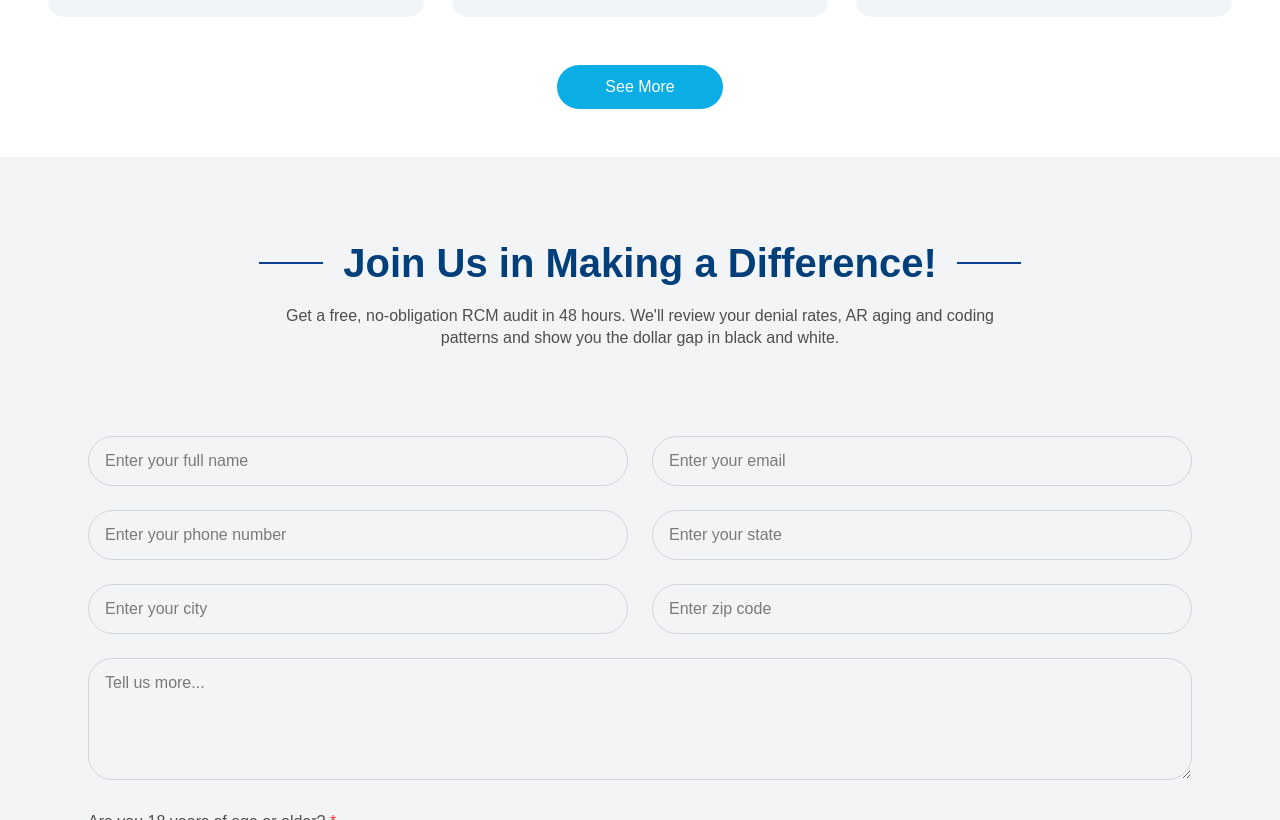
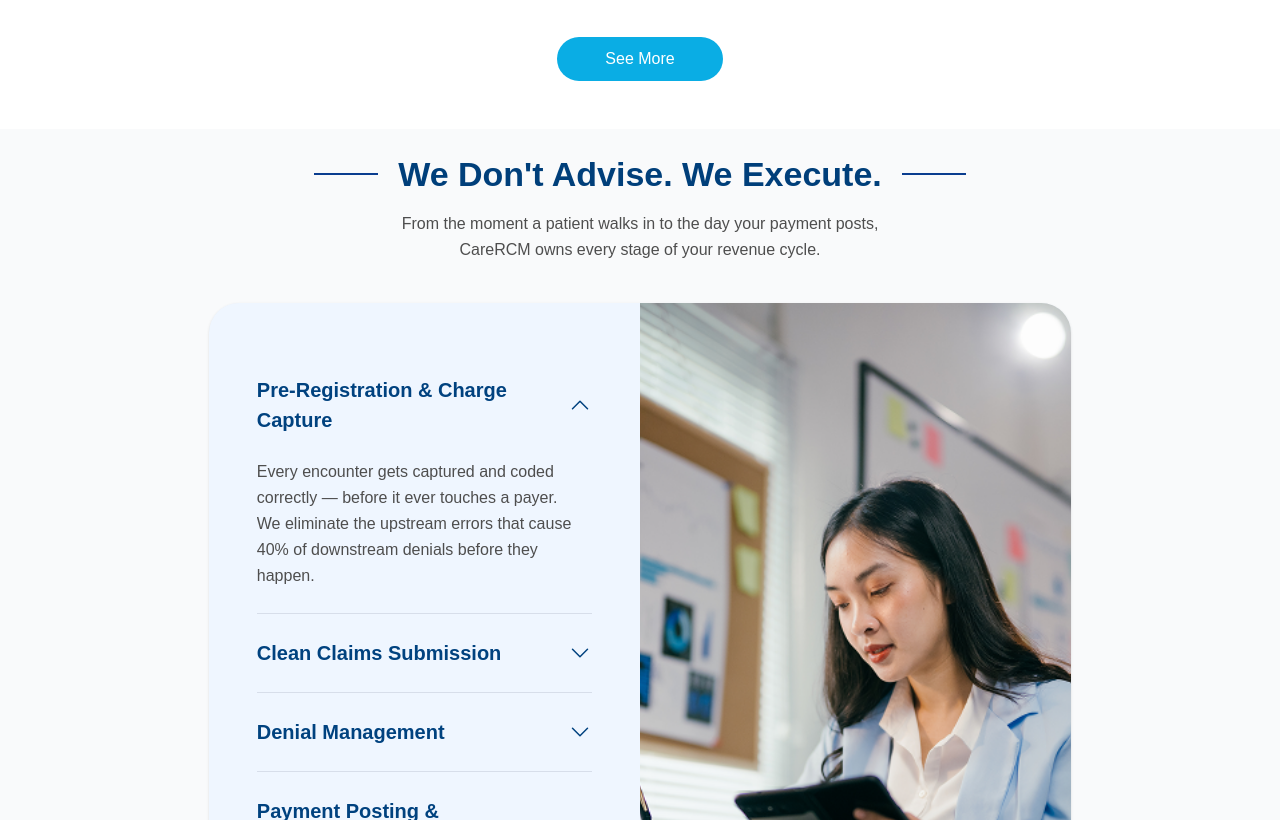
Before and after one commit to virtuosoftacademy-cloud/carercm, a Next.js app: page /About in a window 1280 px wide. Shown: the part 1980-2800 px from the top of the page. Built offline with nearby package versions, Linux system fonts and the light colour scheme.

Commit message:
changes add

```diff
--- a/app/About/page.tsx
+++ b/app/About/page.tsx
@@ -1,5 +1,6 @@
-
+"use client";
 import Image from "next/image";
+import { useState } from "react";
 
 const testimonials = [
   {
@@ -21,7 +22,35 @@ const testimonials = [
     image: "/image 2 (1).png",
   },
 ];
+
+
 const About = () => {
+
+  const [openIndex, setOpenIndex] = useState(0);
+
+  const workflows = [
+    {
+      title: "Pre-Registration & Charge Capture",
+      content: "Every encounter gets captured and coded correctly — before it ever touches a payer. We eliminate the upstream errors that cause 40% of downstream denials before they happen."
+    },
+    {
+      title: "Clean Claims Submission",
+      content: "We submit accurate, payer-specific claims the first time. That means 20-day payments — not 90-day AR nightmares. Your cash flow stops being a guessing game."
+    },
+    {
+      title: "Denial Management",
+      content: "Most practices quietly write off 65% of denied claims. We don't. We chase every denial, identify root causes, and appeal aggressively — turning written-off revenue back into collected cash."
+    },
+    {
+      title: "Payment Posting & Underpayment Recovery",
+      content: "We audit every payment against your contracted fee schedule. Routine payer underpayments go unchallenged at most practices — we catch them and recover them."
+    },
+    {
+      title: "Real-Time Reporting Dashboard",
+      content: "You'll always know your denial rate, AR aging, and collection rate. No surprises. No reactive fire-fighting. Just the clarity to make proactive decisions about your practice."
+    }
+  ];
+
   return (
     <>
       <div className="card w-full p-12 bg-gray-50">
@@ -42,7 +71,7 @@ const About = () => {
               Your Practice Is Losing Up to 30% of Revenue. We Get It Back.
             </p>
 
-            <h1 className="h1">
+            <h1 className="text-lg sm:text-2xl md:text-3xl lg:text-4xl font-semibold leading-tight text-[#003f7a]">
               Stop Leaving $100K–$250K<br />
               on the Table Every Year
             </h1>
@@ -95,7 +124,7 @@ const About = () => {
                 Your Practice Is Losing Up to 30% of Revenue. We Get It Back.
               </p>
 
-              <h1 className="h1">
+              <h1 className="text-lg sm:text-2xl md:text-3xl lg:text-4xl font-semibold leading-tight text-[#003f7a]">
                 Stop Leaving $100K–$250K<br />
                 on the Table Every Year
               </h1>
@@ -123,7 +152,7 @@ const About = () => {
 
       <div className="w-full p-12 bg-white flex justify-center">
         <div className="flex flex-col items-center justify-center max-w-5xl text-center">
-          <h1 className="h1 mb-6">Every Dollar You Earn Should Make It Into Your Account. That's the Only Standard We Work To.</h1>
+          <h1 className="text-lg sm:text-2xl md:text-3xl lg:text-4xl font-semibold leading-tight text-[#003f7a] mb-6">Every Dollar You Earn Should Make It Into Your Account. That's the Only Standard We Work To.</h1>
           <p className="text-xs text-gray leading-relaxed">Most private practices unknowingly surrender 20–30% of their revenue to a system that's rigged against them — payers who delay, deny, and underpay on purpose. We built CareRCM to fight back. Our mission is simple: handle every dollar of your revenue cycle with obsessive precision so you can focus entirely on your patients, not your payer contracts. No billing stress. No lost revenue. No guesswork. Just clean claims, recovered denials, and a practice that runs at its full financial potential.</p>
         </div>
       </div>
@@ -158,7 +187,7 @@ const About = () => {
 
           <div className="flex items-center justify-center gap-3 sm:gap-5 mb-4">
             <span className="block w-10 sm:w-16 h-[2px] bg-[#0a3d8f]" />
-            <h1 className="h1">
+            <h1 className="text-lg sm:text-2xl md:text-3xl lg:text-4xl font-semibold leading-tight text-[#003f7a]">
               Real Practices. Real Recovered Revenue.
             </h1>
             <span className="block w-10 sm:w-16 h-[2px] bg-[#0a3d8f]" />
@@ -205,6 +234,100 @@ const About = () => {
         </div>
 
       </div>
+
+
+
+      <div className="min-h-screen bg-[#f9fafb] flex items-center justify-center p-6">
+        <div className="w-full max-w-[70%]">
+
+          <div className="text-center mb-10">
+            <div className="flex items-center justify-center gap-3 sm:gap-5 mb-4">
+              <span className="block w-10 sm:w-16 h-[2px] bg-[#0a3d8f]" />
+
+              <h1 className="text-lg sm:text-2xl md:text-3xl lg:text-4xl font-semibold leading-tight text-[#003f7a]">
+                We Don't Advise. We Execute.
+              </h1>
+
+              <span className="block w-10 sm:w-16 h-[2px] bg-[#0a3d8f]" />
+            </div>
+
+            <p className="text-gray text-xs leading-relaxed">
+              From the moment a patient walks in to the day your payment posts,
+              <br />
+              CareRCM owns every stage of your revenue cycle.
+            </p>
+          </div>
+
+          <div className="bg-blue-50 rounded-[30px] overflow-hidden shadow-sm">
+            <div className="grid grid-cols-1 lg:grid-cols-2">
+
+              <div className="p-8 lg:p-12 flex flex-col justify-center">
+                {workflows.map((item, index) => (
+                  <div
+                    key={index}
+                    className="border-b border-[#d7deea]"
+                  >
+                    <button
+                      onClick={() =>
+                        setOpenIndex(openIndex === index ? -1 : index)
+                      }
+                      className="w-full py-6 flex items-center justify-between text-left"
+                    >
+                      <h3 className="text-[#00427F] text-[18px] md:text-[20px] font-semibold max-w-[85%]">
+                        {item.title}
+                      </h3>
+
+                      <span
+                        className={`text-[#00427F] transition-transform duration-300 ${openIndex === index ? "rotate-180" : ""
+                          }`}
+                      >
+                        <svg
+                          xmlns="http://www.w3.org/2000/svg"
+                          fill="none"
+                          viewBox="0 0 24 24"
+                          strokeWidth="1.5"
+                          stroke="currentColor"
+                          className="w-6 h-6"
+                        >
+                          <path
+                            strokeLinecap="round"
+                            strokeLinejoin="round"
+                            d="m19.5 8.25-7.5 7.5-7.5-7.5"
+                          />
+                        </svg>
+                      </span>
+                    </button>
+
+                    <div
+                      className={`grid transition-all duration-500 ease-in-out ${openIndex === index
+                          ? "grid-rows-[1fr] opacity-100"
+                          : "grid-rows-[0fr] opacity-0"
+                        }`}
+                    >
+                      <div className="overflow-hidden">
+                        <p className="text-gray text-xs leading-relaxed pr-5 pb-6">
+                          {item.content}
+                        </p>
+                      </div>
+                    </div>
+                  </div>
+                ))}
+              </div>
+
+              <div className="relative min-h-[500px]">
+                <Image
+                  src="/Frame 115.png"
+                  alt="Frame 115"
+                  fill
+                  className="object-cover object-top"
+                  priority
+                />
+              </div>
+
+            </div>
+          </div>
+        </div>
+      </div>
     </>
   );
 }
--- a/app/globals.css
+++ b/app/globals.css
@@ -76,22 +76,6 @@ body {
     color: #ffffff !important;
 }
 
-h1 {
-    font-weight: 700 !important;
-    color: #003f7a !important;
-    font-size: 40px !important;
-    letter-spacing: normal !important;
-    line-height: 1.3 !important;
-}
-
-h2 {
-    font-weight: 700 !important;
-    color: #003f7a !important;
-    font-size: 30px !important;
-    letter-spacing: normal !important;
-    line-height: 1.3 !important;
-}
-
 .border-gray-100 {
     border-color: #f5f5f5 !important;
 }
--- a/components/ContactForm/page.tsx
+++ b/components/ContactForm/page.tsx
@@ -105,7 +105,7 @@ export default function ContactForm() {
         <div className="text-center mb-8 sm:mb-10 md:mb-12">
           <div className="flex items-center justify-center gap-3 sm:gap-5 mb-4">
             <span className="block w-10 sm:w-16 h-[2px] bg-[#0a3d8f]" />
-            <h1 className="h1 leading-tight">
+            <h1 className="text-lg sm:text-2xl md:text-3xl lg:text-4xl font-semibold leading-tight text-[#003f7a] mb-6">
               Join Us in Making a Difference!
             </h1>
             <span className="block w-10 sm:w-16 h-[2px] bg-[#0a3d8f]" />
--- a/components/Footer/page.tsx
+++ b/components/Footer/page.tsx
@@ -8,7 +8,7 @@ export default function Footer() {
         <div className="max-w-[1600px]">
           <div className="flex flex-col md:flex-row md:items-center md:justify-between gap-4">
             <div className="text-center md:text-left flex-1">
-              <h2 className="h1 mb-4 !text-white">
+              <h2 className="text-lg sm:text-2xl md:text-3xl lg:text-4xl font-semibold leading-tight mb-4 !text-white">
                 Together, Let's Make a Difference!
               </h2>
               <p className="text-white text-xs max-w-2xl mx-auto md:mx-0">
@@ -59,7 +59,7 @@ export default function Footer() {
 
             <div className="flex justify-center md:px-8 lg:px-12 xl:px-16">
               <div className="text-center md:text-left">
-                <h2 className="h2 !text-white mb-3">
+                <h2 className="text-md sm:text-lg md:text-xl lg:text-2xl font-semibold leading-tight !text-white mb-3">
                   Quick Links
                 </h2>
 
@@ -80,7 +80,7 @@ export default function Footer() {
 
             <div className="flex justify-center md:justify-end md:pl-8 lg:pl-12 xl:pl-16">
               <div className="text-center md:text-left">
-                <h2 className="h2 !text-white mb-3">
+                <h2 className="text-md sm:text-lg md:text-xl lg:text-2xl font-semibold leading-tight !text-white mb-3">
                   Follow Us:
                 </h2>
 
```
Also changed, not shown: app/Home/page.tsx (+11 -11 lines), public/Frame 115.png (added).
